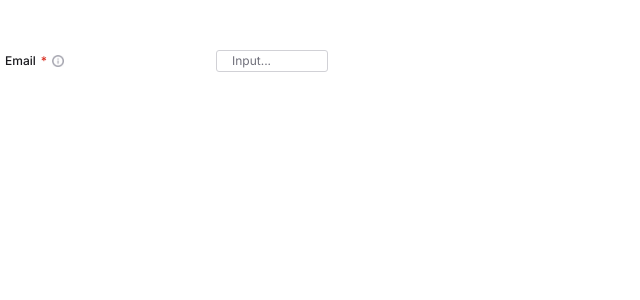
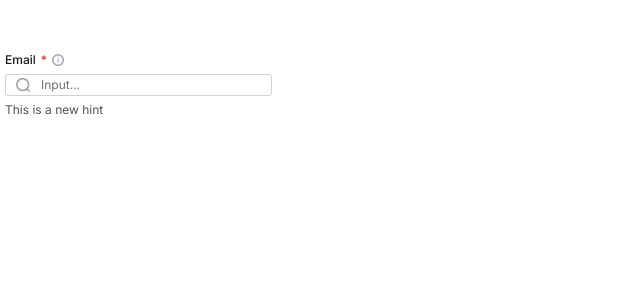
Before and after one commit to haduigon/test-task-lisapet, a React (Create React App) app: page / in a window 1280 px wide. Shown: the top 300 px of the page, without its empty margins (0-640 px from the left). Built offline with nearby package versions, Linux system fonts and the light colour scheme.

Commit message:
looks done

```diff
--- a/src/App.tsx
+++ b/src/App.tsx
@@ -5,10 +5,7 @@ import { useDisable } from "./helpers/utils";
 
 function App() {
 
-  const disable = useDisable();
-
   function handleChange(data: React.ChangeEvent<HTMLInputElement>) {
-    // disable(true)
     console.log(
       data.target.value,
       "it is a passed through props handle change func"
@@ -30,12 +27,12 @@ function App() {
           }}
           onChange={(event) => handleChange(event)}
           popUpText="This is a tooltip"
-          // iconBefore={true}
+          iconBefore={true}
           // iconAfter={true}
           // shortKey={true}
           // disabled={true}
           // darkMode={true}
-          labelSidePosition={true}
+          // labelSidePosition={true}
         />
       </div>
     </div>
--- a/src/InfoIcon/InfoIcon.tsx
+++ b/src/InfoIcon/InfoIcon.tsx
@@ -13,7 +13,6 @@ const InfoIcon = () => {
   return (
     <div className={`centered-flex ml-5 `}>
       {state.showPopUpInfo && <PopUp />}
-      {/* <div className='centered-flex'>  */}
         <img
         src={state.darkMode ? infoIconDark : infoIcon}
         alt='info-icon'
@@ -21,7 +20,6 @@ const InfoIcon = () => {
         onMouseOver={() => dispatch({ type: ACTIONS.SET_SHOW_POPUP_INFO, payload: true })}
         onMouseOut={() => dispatch({ type: ACTIONS.SET_SHOW_POPUP_INFO, payload: false })}
       />
-      {/* </div> */}
     </div>
   )
 }
--- a/src/TextIcon/TextIcon.tsx
+++ b/src/TextIcon/TextIcon.tsx
@@ -10,7 +10,6 @@ const TextIcon = () => {
       className={classNames(`${styles.iconTextBox}`, {
         [styles.dark]: state.darkMode,
       })}
-      // className={`${styles.iconTextBox}`}
     >
       <span className={styles.iconText}>⌘</span>
       <span className={styles.iconText}>K</span>
```
Also changed, not shown: src/InputGroup/InputGroup.module.scss (+0 -10 lines), src/InputText/InputText.module.scss (+0 -29 lines), src/InputText/InputText.tsx (+2 -5 lines).
